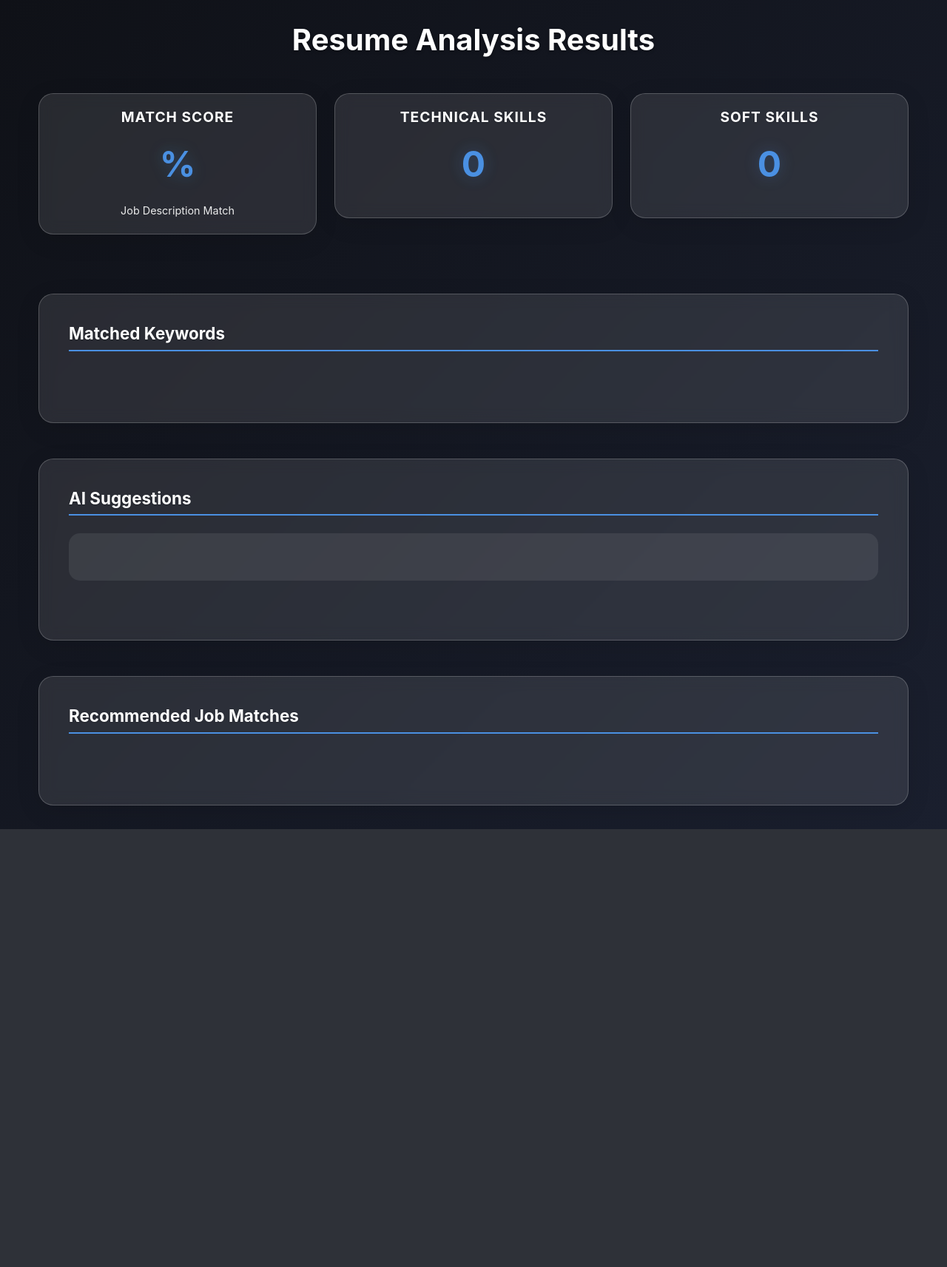
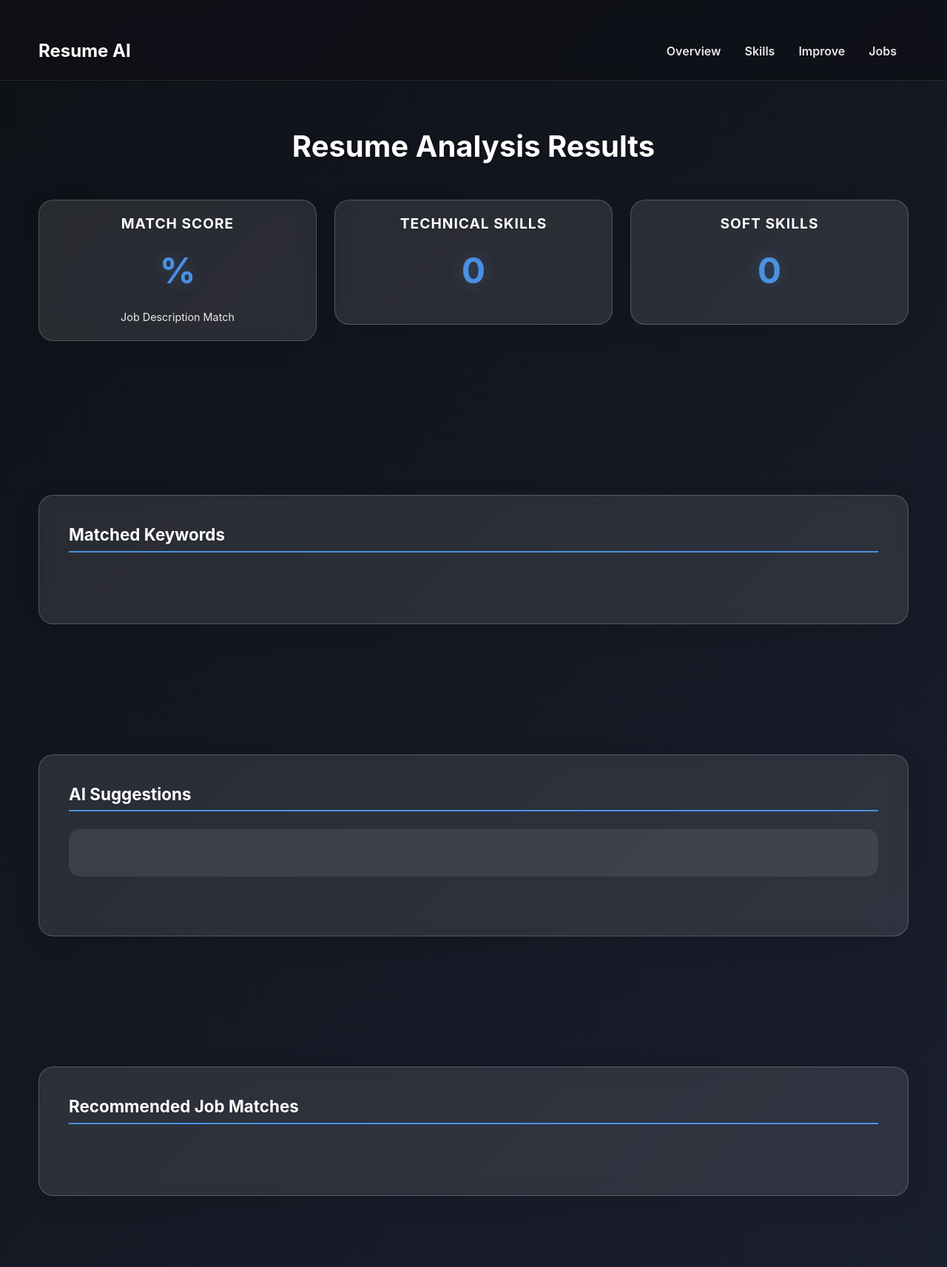
Before and after one commit to swastik500/Resume-analyzer, a Flask app: template templates/result.html in a window 1280 px wide. Shown: the whole page at 74% size. Before the commit the page ends 1121 px from the top, so only its background shows below. Run offline with Flask 3, Linux system fonts and the light colour scheme; the template is opened without the code that fills it, so the values that code supplies are empty; some libraries are stand-ins or nearby versions.

Commit message:
fourth commit

```diff
--- a/templates/result.html
+++ b/templates/result.html
@@ -19,6 +19,8 @@
             color: #ffffff;
             font-family: 'Inter', sans-serif;
             min-height: 100vh;
+            padding-top: 80px;
+            scroll-behavior: smooth;
         }
         .container {
             max-width: 1200px;
@@ -107,9 +109,25 @@
             margin-bottom: 2rem;
             text-shadow: 0 2px 4px rgba(0, 0, 0, 0.3);
         }
+        .navbar {
+            background: rgba(15, 17, 23, 0.8);
+            backdrop-filter: blur(10px);
+            border-bottom: 1px solid rgba(255, 255, 255, 0.1);
+            padding: 1rem 0;
+        }
+        .navbar-brand {
+            color: #ffffff;
+            font-weight: 700;
+            font-size: 1.5rem;
+            text-shadow: 0 2px 4px rgba(0, 0, 0, 0.2);
+        }
         .nav-link {
             color: rgba(255, 255, 255, 0.9);
             font-weight: 600;
+            margin: 0 0.5rem;
+            padding: 0.5rem 1rem;
+            border-radius: 8px;
+            transition: all 0.3s ease;
             text-shadow: 0 1px 1px rgba(0, 0, 0, 0.1);
         }
         .nav-link.active {
@@ -117,13 +135,47 @@
             background-color: rgba(74, 144, 226, 0.1);
             border-color: var(--primary-color);
         }
+            .nav-link:hover {
+            color: var(--primary-color);
+            background: rgba(74, 144, 226, 0.1);
+        }
+        section {
+            padding: 4rem 0;
+            scroll-margin-top: 80px;
+        }
     </style>
 </head>
 <body>
+    <nav class="navbar navbar-expand-lg fixed-top">
+        <div class="container">
+            <a class="navbar-brand" href="#">Resume AI</a>
+            <button class="navbar-toggler" type="button" data-bs-toggle="collapse" data-bs-target="#navbarNav" aria-controls="navbarNav" aria-expanded="false" aria-label="Toggle navigation">
+                <span class="navbar-toggler-icon"></span>
+            </button>
+            <div class="collapse navbar-collapse" id="navbarNav">
+                <ul class="navbar-nav ms-auto">
+                    <li class="nav-item">
+                        <a class="nav-link" href="#overview">Overview</a>
+                    </li>
+                    <li class="nav-item">
+                        <a class="nav-link" href="#skills">Skills</a>
+                    </li>
+                    <li class="nav-item">
+                        <a class="nav-link" href="#suggestions">Improve</a>
+                    </li>
+                    <li class="nav-item">
+                        <a class="nav-link" href="#jobs">Jobs</a>
+                    </li>
+                </ul>
+            </div>
+        </div>
+    </nav>
+
     <div class="container">
-        <h1 class="dashboard-title text-center mb-5">Resume Analysis Results</h1>
+        <section id="overview">
+            <h1 class="dashboard-title text-center mb-5">Resume Analysis Results</h1>
 
-        <div class="row g-4 mb-5">
+        <div class="row g-4 mb-5" data-aos="fade-up">
             <div class="col-md-4">
                 <div class="card metric-card">
                     <h3 class="metric-title">Match Score</h3>
@@ -147,8 +199,11 @@
             </div>
         </div>
 
-        <div class="card mb-5">
-            <h2 class="suggestion-header">Matched Keywords</h2>
+        </section>
+
+        <section id="skills">
+            <div class="card mb-5" data-aos="fade-up">
+                <h2 class="suggestion-header">Matched Keywords</h2>
             <div class="suggestion-list">
                 {% for keyword in keywords %}
                 <li>{{ keyword }}</li>
@@ -156,15 +211,21 @@
             </div>
         </div>
 
-        <div class="card mb-5">
-            <h2 class="suggestion-header">AI Suggestions</h2>
+        </section>
+
+        <section id="suggestions">
+            <div class="card mb-5" data-aos="fade-up">
+                <h2 class="suggestion-header">AI Suggestions</h2>
             <div class="suggestion-category">
                 {{ suggestions | safe }}
             </div>
         </div>
 
-        <div class="card">
-            <h2 class="suggestion-header">Recommended Job Matches</h2>
+        </section>
+
+        <section id="jobs">
+            <div class="card" data-aos="fade-up">
+                <h2 class="suggestion-header">Recommended Job Matches</h2>
             <div class="suggestion-list">
                 {% for job in job_matches.split(',') %}
                 <li>{{ job.strip() }}</li>
```
